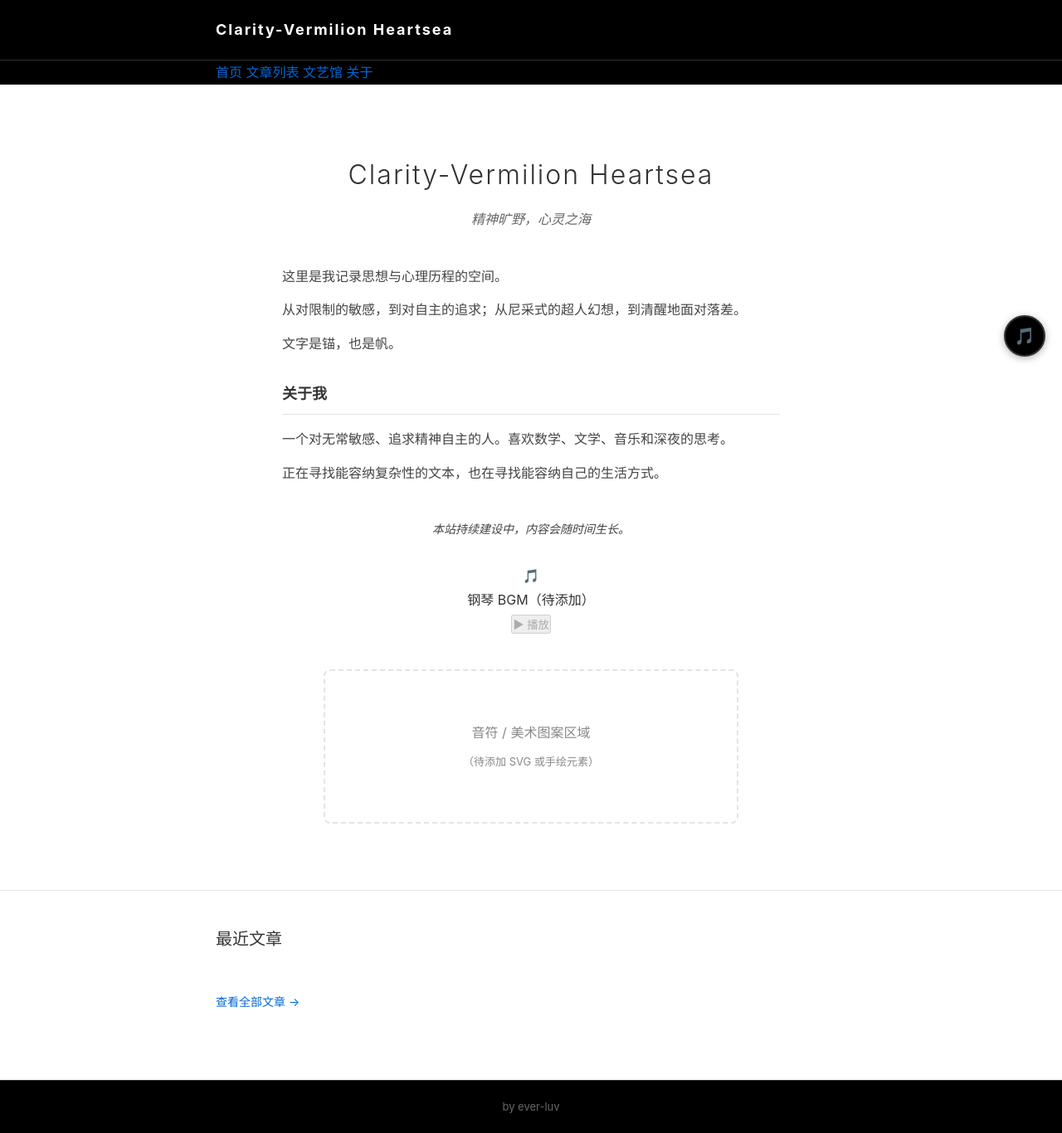
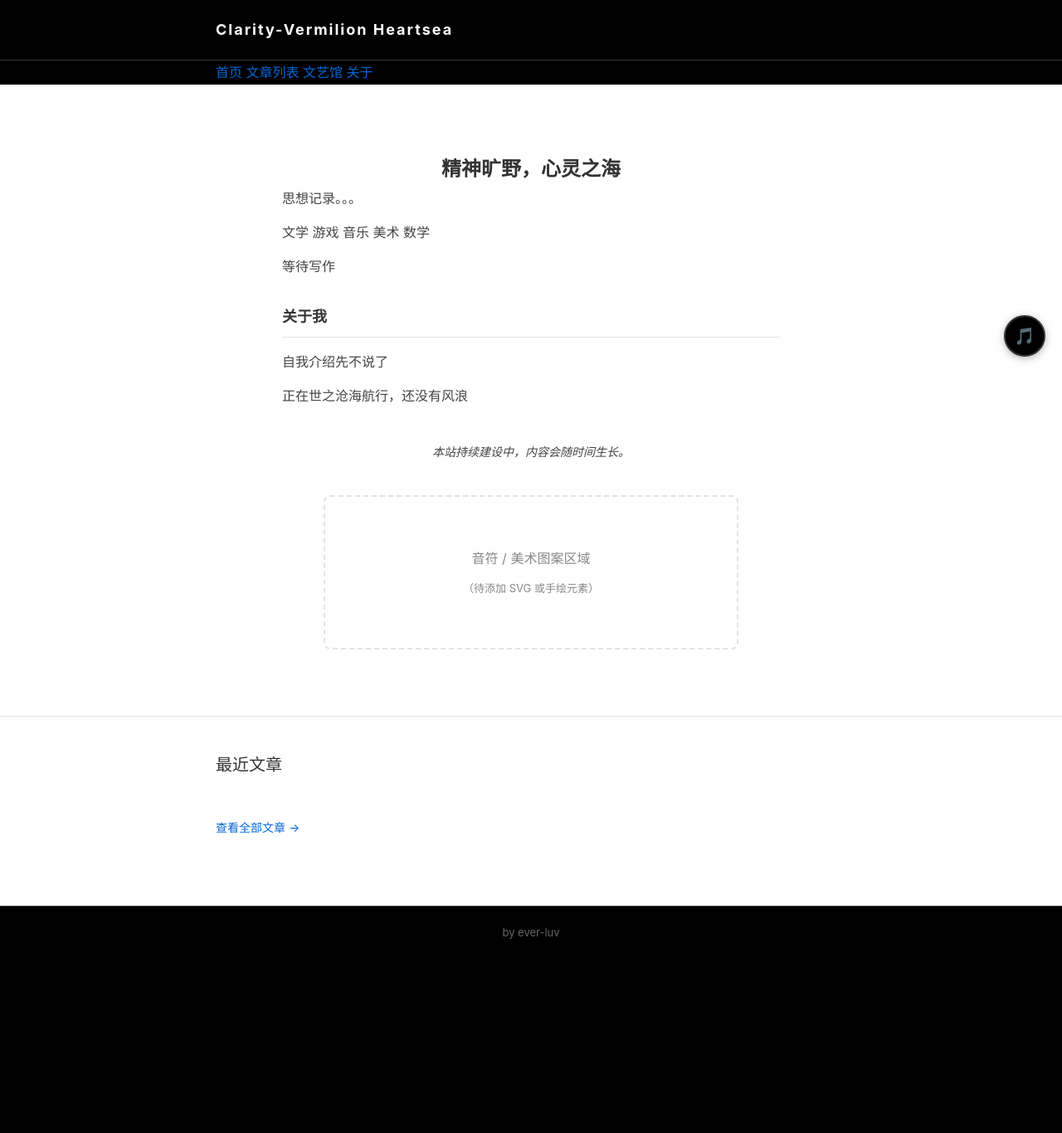
Before and after one commit to ever-luv/ever-luv.github.io, a Jekyll site: the page built from index.html, in a window 1280 px wide. Shown: the whole page at 83% size. Built offline with Jekyll 4.4.1, drawn with Linux system fonts in a browser that asks for light colours; the list of posts is cut into pages by our own code; after the commit the page ends 1156 px from its top, so only the background shows below that.

Commit message:
Refactor hero section and update content

```diff
--- a/index.html
+++ b/index.html
@@ -3,31 +3,22 @@ layout: default
 ---
 
 <section class="hero">
-    <div class="hero-content">
-        <h1 class="hero-title">Clarity-Vermilion Heartsea</h1>
-        <p class="hero-subtitle">精神旷野，心灵之海</p>
+    <h1 class="hero-main-title">精神旷野，心灵之海</h1>
 
     <div class="hero-intro">
-            <p>这里是我记录思想与心理历程的空间。</p>
-            <p>从对限制的敏感，到对自主的追求；从尼采式的超人幻想，到清醒地面对落差。</p>
-            <p>文字是锚，也是帆。</p>
+        <p>思想记录。。。</p>
+        <p>文学 游戏 音乐 美术 数学</p>
+        <p>等待写作</p>
     </div>
 
     <div class="hero-about">
         <h3>关于我</h3>
-            <p>一个对无常敏感、追求精神自主的人。喜欢数学、文学、音乐和深夜的思考。</p>
-            <p>正在寻找能容纳复杂性的文本，也在寻找能容纳自己的生活方式。</p>
+        <p>自我介绍先不说了</p>
+        <p>正在世之沧海航行，还没有风浪</p>
     </div>
 
     <div class="hero-note">
         <p><em>本站持续建设中，内容会随时间生长。</em></p>
-        </div>
-
-        <!-- 音乐播放器占位 -->
-        <div class="music-player-placeholder">
-            <div class="music-icon">🎵</div>
-            <p>钢琴 BGM（待添加）</p>
-            <button class="music-btn" disabled>▶ 播放</button>
     </div>
 
     <!-- 美术图案占位 -->
@@ -35,7 +26,6 @@ layout: default
         <div class="art-frame">
             <p>音符 / 美术图案区域</p>
             <p class="art-sub">（待添加 SVG 或手绘元素）</p>
-            </div>
         </div>
     </div>
 </section>
```
Lines whose indentation alone changed are shown as unchanged.
